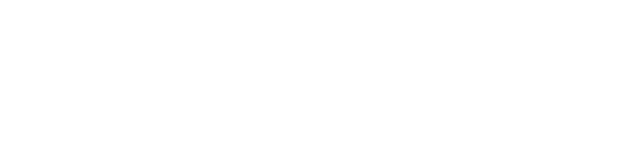
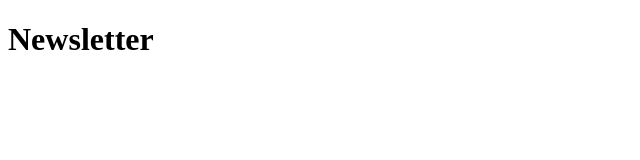
Before and after one commit to Sumtwelve/newsletter, a plain HTML site: page index.html in a window 1280 px wide. Shown: the whole page, without its empty margins (0-640 px from the left). Drawn offline with Linux system fonts and the light colour scheme.

Commit message:
added header, testing git push

```diff
--- a/index.html
+++ b/index.html
@@ -10,7 +10,7 @@
     </head>
     <body>
         <header>
-
+            <h1>Newsletter</h1>
         </header>
 
         <main>
```
Also changed, not shown: 1 other file.
